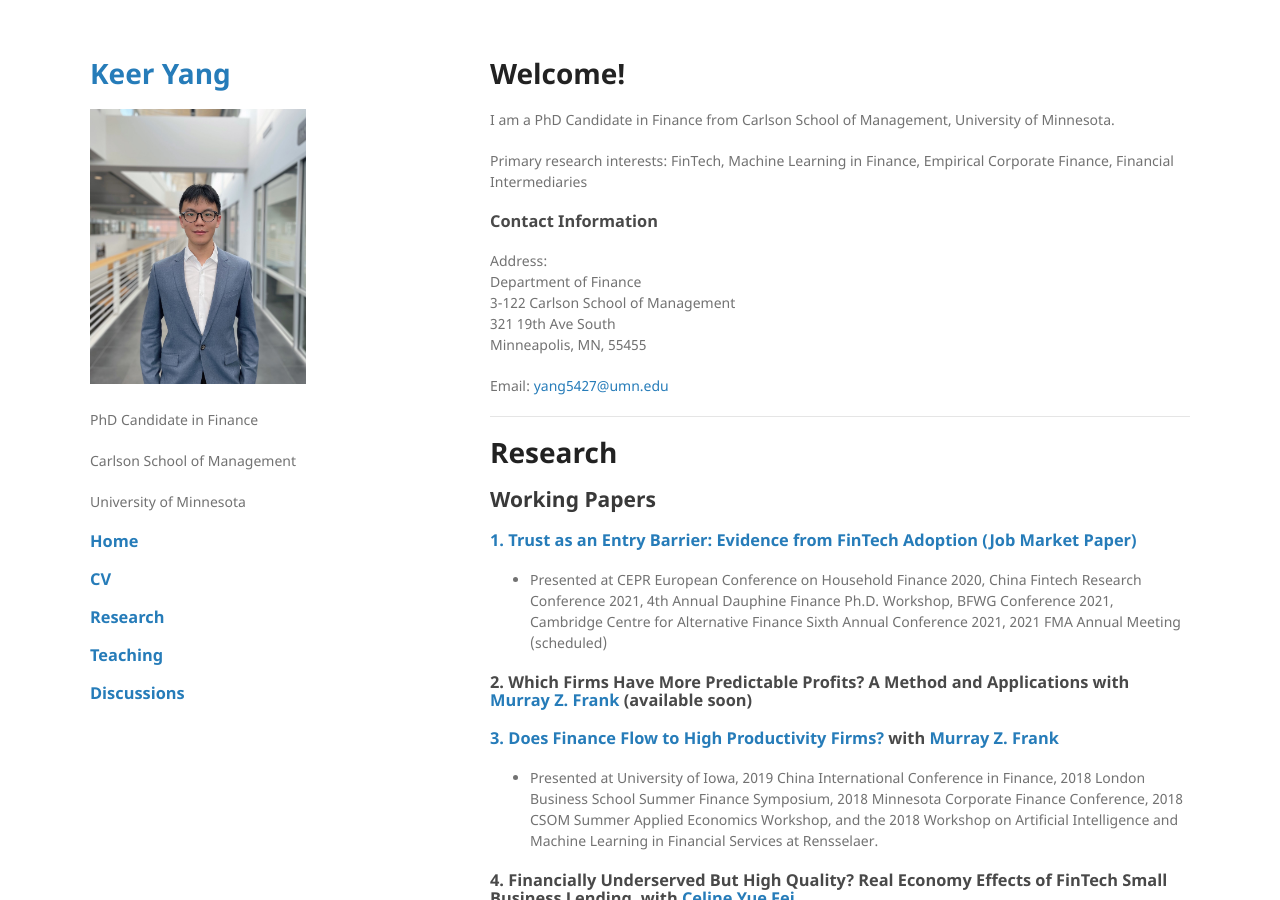
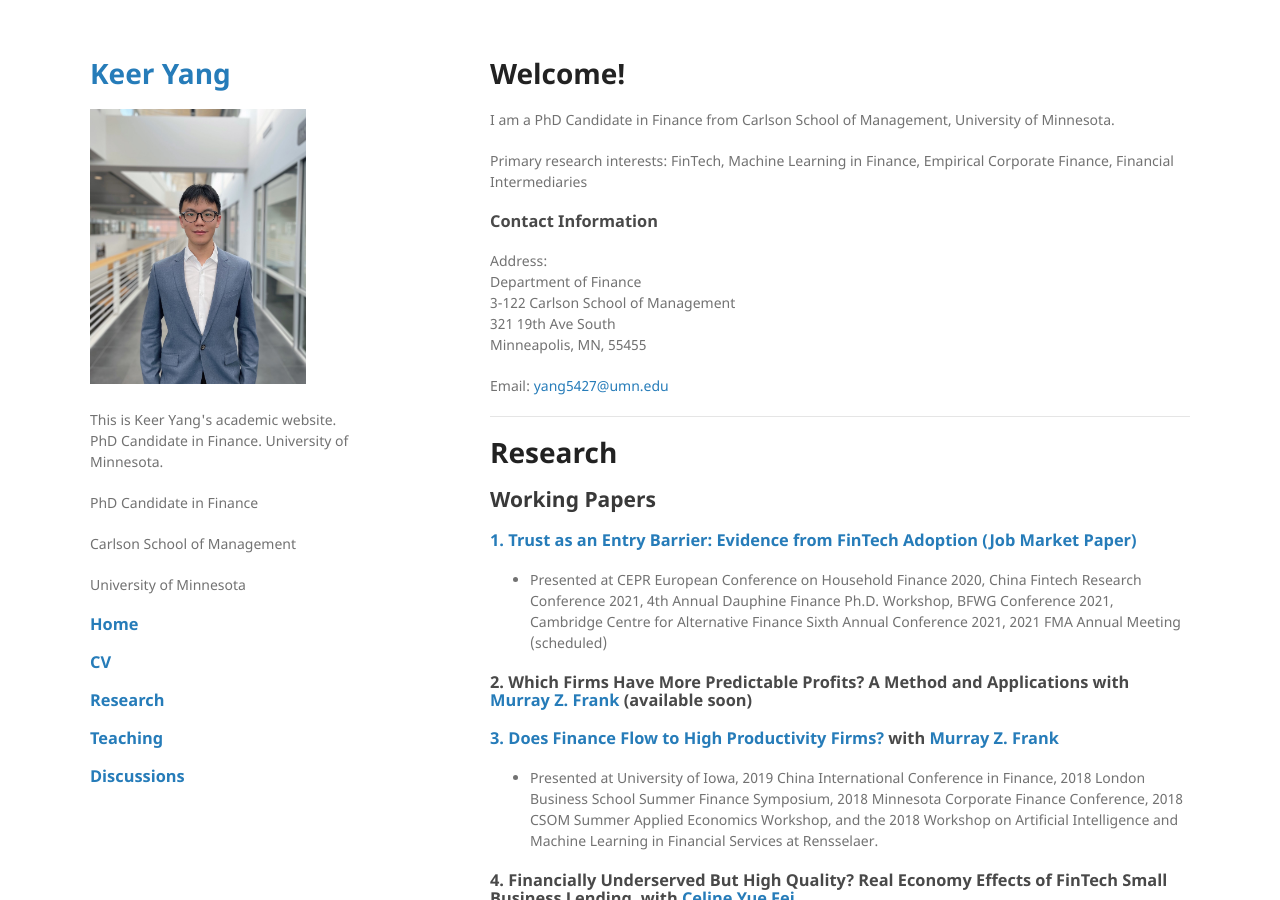
Before and after one commit to keeryang/keeryang.github.io, a Jekyll site: the page built from index.md, in a window 1280 px wide and 900 px high. Built offline with Jekyll 4.4.1, drawn with Linux system fonts in a browser that asks for light colours; the repository's description, which GitHub fills in, is left out; our own code applies the rules of GitHub Pages for plain Markdown files.

Commit message:
Update _config.yml

```diff
--- a/_config.yml
+++ b/_config.yml
@@ -1,5 +1,5 @@
 title: Keer Yang
 logo: /papers/keer2.jpg
-description:
+description:  This is Keer Yang's academic website. PhD Candidate in Finance. University of Minnesota.
 google_analytics:
 theme: jekyll-theme-minimal
```
